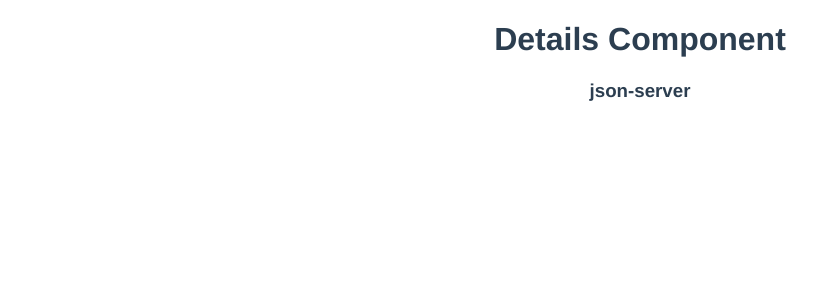
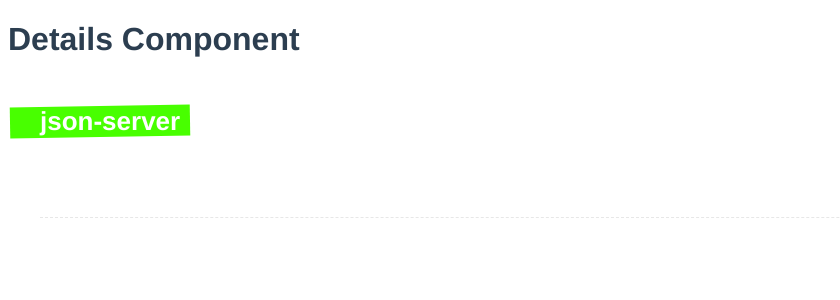
Before and after one commit to anthonygilbertt/vue-dojo-blog, a Vue app: page /posts/1 in a window 1280 px wide. Shown: the top 300 px of the page, without its empty margins (0-840 px from the left). Built offline with nearby package versions, Linux system fonts and the light colour scheme; data requests are answered from the project's data file.

Commit message:
85. Extra styling: Removed the 2 second delay which simpulated slow loading times and added some extra styling

```diff
--- a/src/App.vue
+++ b/src/App.vue
@@ -7,7 +7,6 @@
   font-family: Avenir, Helvetica, Arial, sans-serif;
   -webkit-font-smoothing: antialiased;
   -moz-osx-font-smoothing: grayscale;
-  text-align: center;
   color: #2c3e50;
 }
 </style>
--- a/src/components/SinglePost.vue
+++ b/src/components/SinglePost.vue
@@ -1,15 +1,4 @@
 <template>
-
-
-
-
-
-
-
-
-
-
-
   <div class="post">
     <router-link :to="{ name: 'Details', params: { id: post.id }}">
       <h3>{{ post.title }}</h3>
@@ -40,5 +29,29 @@
 </script>
 
 <style>
-
+  .post {
+    margin: 0 40px 30px;
+    padding-bottom: 30px;
+    border-bottom: 1px dashed #e7e7e7;
+  }
+  .post h3 {
+    display: inline-block;
+    position: relative;
+    font-size: 26px;
+    color: white;
+    margin-bottom: 10px;
+    max-width: 400px;
+  }
+  .post h3::before {
+    content: "";
+    display: block;
+    width: 100%;
+    height: 100%;
+    background: #48ff00;
+    position: absolute;
+    z-index: -1;
+    padding-right: 40px;
+    left: -30px;
+    transform: rotateZ(-1deg);
+  }
 </style>
--- a/src/composables/getPost.js
+++ b/src/composables/getPost.js
@@ -8,9 +8,9 @@
     const load = async () => {
         try {
             // simulate delay
-            await new Promise(resolve => {
-                setTimeout(resolve, 2000) // after 2 seconds, we call the resolve function
-            })
+            // await new Promise(resolve => {
+            //     setTimeout(resolve, 2000) // after 2 seconds, we call the resolve function
+            // })
 
             let data = await fetch('http://localhost:3000/posts/' + id)
             if (!data.ok) {
--- a/src/composables/getPosts.js
+++ b/src/composables/getPosts.js
@@ -8,9 +8,9 @@
     try {
 
       // simulate delay
-      await new Promise(resolve => {
-        setTimeout(resolve, 2000) // after 2 seconds, we call the resolve function
-      })
+      // await new Promise(resolve => {
+      //   setTimeout(resolve, 2000) // after 2 seconds, we call the resolve function
+      // })
 
 
       let data = await fetch('http://localhost:3000/posts')
```
